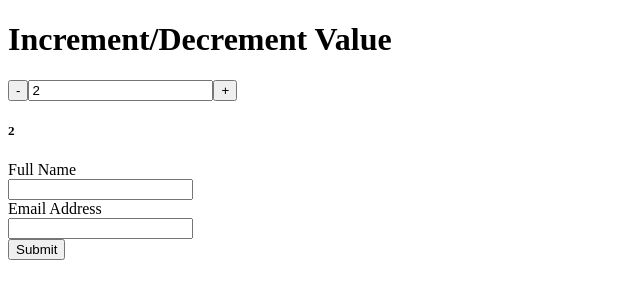
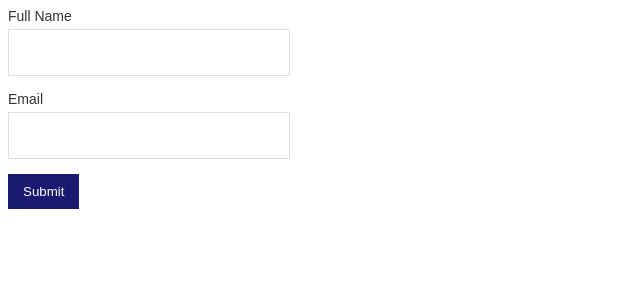
Before and after one commit to sujanmhrjn/simplereactproject, a React (Create React App) app: page / in a window 1280 px wide. Shown: the top 300 px of the page, without its empty margins (0-640 px from the left). Built offline with nearby package versions, Linux system fonts and the light colour scheme.

Commit message:
Form validation

```diff
--- a/src/pages/home/home.css
+++ b/src/pages/home/home.css
@@ -1,3 +1,39 @@
-heading {
-  color: red;
+form {
+  font: 16px Arial;
 }
+form p {
+  background-color: rgb(248, 161, 161);
+  color: rgb(119, 10, 10);
+  padding: 6px 15px;
+  font-size: 14px;
+  border-radius: 4px;
+}
+form .form-group {
+  margin-bottom: 15px;
+}
+form label {
+  font-size: 14px;
+  display: block;
+  margin-bottom: 5px;
+  color: #333;
+}
+
+form .forminput {
+  height: 45px;
+  border: 1px solid #dedede;
+  padding: 0 15px;
+  min-width: 250px;
+}
+
+form input.error {
+  color: #f00;
+  border-color: #f00;
+}
+
+form button {
+  border: none;
+  background-color: midnightblue;
+  color: #fff;
+  padding: 10px 15px;
+  display: inline-block;
+}
--- a/src/pages/home/index.js
+++ b/src/pages/home/index.js
@@ -7,28 +7,25 @@ class HomePage extends Component{
             number:2,
             fullname:"",
             email:"",
-            errors:{}
+            errors:{},
+
 
         }
         // this.incrementNumber=this.incrementNumber.bind(this);
     }
-    incrementNumber=()=> {
+    // incrementNumber=()=> {
 
-        this.setState(state=>({
-            number: ++state.number
-        }));
-    }
-    decrementNumber=()=> {
+    //     this.setState(state=>({
+    //         number: ++state.number
+    //     }));
+    // }
+    // decrementNumber=()=> {
 
-        this.setState(state=>({
-            number: --state.number
-        }));
-    }
-    handleInputChange=(e)=>{
-        this.setState({
-            number: e.target.value
-        })
-    }
+    //     this.setState(state=>({
+    //         number: --state.number
+    //     }));
+    // }
+
 
     handleInputChange= (e) =>{
      this.setState({
@@ -37,9 +34,10 @@ class HomePage extends Component{
     }
     handleFormValidation = () => {
         let formError = {};
-        if(!this.state.fullname) formError.fullname="Enter Fullname";
+        const emailRegex = /^[A-Za-z0-9\.\-\_]+[\@]{1}[A-Za-z]+[\.]{1}[a-z]{2,}$/;
+        if(this.state.fullname === "") formError.fullname="Enter Fullname";
         if(!this.state.email) formError.email="Enter email";
-
+        if(!emailRegex.test(this.state.email)) formError.email="Invalid Email Address";
         return formError;
 
     }
@@ -49,38 +47,39 @@ class HomePage extends Component{
         this.setState({
             errors
         })
-        // alert("submitted");
+        if(Object.keys(errors).length){
+
+        }else{
+            alert("You are good to go")
+        }
+
+        // Object.keys(errors).length?"there's an error":alert("You are good to go")
 
     }
 
 
 
    render(){
+       const {errors} = this.state;
+       const emailError = `forminput ${errors && errors.email?'error':''}`  ;
+
        return (
             <div>
-                <h1>Increment/Decrement Value</h1>
-                <div>
-                    <button onClick={this.decrementNumber}>-</button>
-                    <input type="text" value={this.state.number} onChange={this.handleInputChange}/>
-                    <button onClick={this.incrementNumber}>+</button>
-                </div>
-                <h5>{this.state.number}</h5>
+                <form onSubmit={this.handleSubmit}>
+                    <div className="form-group">
+                        <label>Full Name</label>
 
-                <form onSubmit={this.handleSubmit}>
-                    <div>
-                        <label>Full Name</label>
-                        <br/>
-                        <input type="text" name="fullname" onChange={this.handleInputChange}/>
+                        <input type="text" name="fullname" onChange={this.handleInputChange} className={`forminput ${errors && errors.fullname?'error':''}`}/>
+                        {errors?.fullname && <p>{errors.fullname}</p>}
                     </div>
-                    <div>
-                        <label>Email Address</label>
-                        <br/>
-                        <input type="text" name="email" onChange={this.handleInputChange}/>
+                    <div className="form-group">
+                        <label>Email</label>
+
+                        <input type="text" name="email" onChange={this.handleInputChange} className={emailError}/>
+                        {errors && errors.email && <p>{errors.email}</p>}
                     </div>
-
                     <button type="submit">Submit</button>
                 </form>
-
             </div>
         );
    }
```
Also changed, not shown: 1 other file (tests, documents, lock files or other folders).
